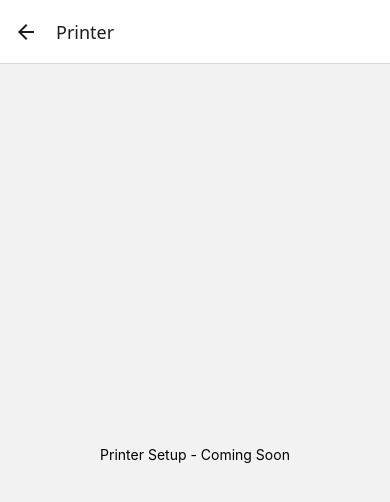
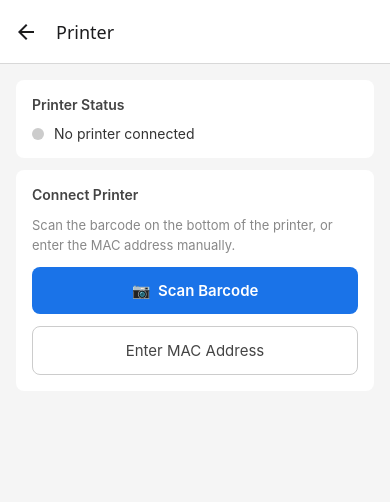
Before and after one commit to AchievedZeus574/zq-label-maker, a React Native app: screen /Printer in a window 390 px wide. Shown: the top 502 px of the page. Built offline with nearby package versions, Linux system fonts and the light colour scheme.

Commit message:
Added printer scanning and connecting

```diff
--- /dev/null
+++ b/src/components/BarcodeScanner.tsx
@@ -0,0 +1,56 @@
+import React, {useRef} from 'react';
+import {View, Text, TouchableOpacity, StyleSheet, Dimensions} from 'react-native';
+import {Camera, CameraType} from 'react-native-camera-kit';
+
+type Props = {
+  onScan: (mac: string) => void;
+  onCancel: () => void;
+};
+
+export default function BarcodeScanner({onScan, onCancel}: Props) {
+  const lastScan = useRef<string>('');
+
+  const handleBarcode = (event: any) => {
+    const value = event.nativeEvent.codeStringValue;
+    if (!value || value === lastScan.current) return;
+    lastScan.current = value;
+    onScan(value);
+  };
+
+  return (
+    <View style={styles.container}>
+      <Camera
+        style={styles.camera}
+        cameraType={CameraType.Back}
+        scanBarcode
+        onReadCode={handleBarcode}
+        showFrame
+        laserColor="red"
+        frameColor="white"
+      />
+      <TouchableOpacity style={styles.cancelBtn} onPress={onCancel}>
+        <Text style={styles.cancelText}>Cancel</Text>
+      </TouchableOpacity>
+    </View>
+  );
+}
+
+const styles = StyleSheet.create({
+  container: {
+    position: 'absolute',
+    top: 0, left: 0, right: 0, bottom: 0,
+    backgroundColor: '#000',
+    zIndex: 99,
+  },
+  camera: {
+    width: Dimensions.get('window').width,
+    height: Dimensions.get('window').height - 80,
+  },
+  cancelBtn: {
+    height: 80,
+    alignItems: 'center',
+    justifyContent: 'center',
+    backgroundColor: '#111',
+  },
+  cancelText: {color: '#fff', fontSize: 16},
+});
--- a/src/screens/EditorScreen.tsx
+++ b/src/screens/EditorScreen.tsx
@@ -30,8 +30,8 @@ type LabelSize = {
 };
 
 const LABEL_SIZES: LabelSize[] = [
-  {id: '1.5x2', label: '1.5" × 2"', widthIn: 1.5, heightIn: 2},
-  {id: '3x2', label: '3" × 2"', widthIn: 3, heightIn: 2},
+  {id: '1.5x2', label: 'Shelf Label', widthIn: 1.5, heightIn: 2},
+  {id: '3x2', label: 'VizPick Label', widthIn: 3, heightIn: 2},
 ];
 
 export default function EditorScreen() {
--- a/src/screens/PrinterScreen.tsx
+++ b/src/screens/PrinterScreen.tsx
@@ -1,14 +1,188 @@
-import React from 'react';
-import {View, Text, StyleSheet} from 'react-native';
+import React, {useState, useEffect} from 'react';
+import BarcodeScanner from '../components/BarcodeScanner';
+import {
+  View,
+  Text,
+  TouchableOpacity,
+  StyleSheet,
+  Alert,
+  PermissionsAndroid,
+  Platform,
+} from 'react-native';
+import RNBluetoothClassic, {
+  BluetoothDevice,
+} from 'react-native-bluetooth-classic';
+
+const normalizeMac = (mac: string): string => {
+  // Normalize MAC format and increment last octet by 1 (Zebra BT offset)
+  const parts = mac.toUpperCase().split(':');
+  if (parts.length !== 6) return mac;
+  const last = parseInt(parts[5], 16);
+  parts[5] = ((last + 1) % 256).toString(16).padStart(2, '0').toUpperCase();
+  return parts.join(':');
+};
 
 export default function PrinterScreen() {
+  const [savedPrinter, setSavedPrinter] = useState<BluetoothDevice | null>(null);
+  const [connecting, setConnecting] = useState(false);
+  const [connected, setConnected] = useState(false);
+  const [scanning, setScanning] = useState(false);
+
+  useEffect(() => {
+    requestPermissions();
+  }, []);
+
+  const requestPermissions = async () => {
+    if (Platform.OS === 'android') {
+      await PermissionsAndroid.requestMultiple([
+        PermissionsAndroid.PERMISSIONS.BLUETOOTH_CONNECT,
+        PermissionsAndroid.PERMISSIONS.BLUETOOTH_SCAN,
+        PermissionsAndroid.PERMISSIONS.CAMERA,
+      ]);
+    }
+  };
+
+  const handleBarcodeScan = (value: string) => {
+  // Basic MAC address validation — must match XX:XX:XX:XX:XX:XX format
+  const macRegex = /^([0-9A-Fa-f]{2}:){5}[0-9A-Fa-f]{2}$/;
+  if (!macRegex.test(value.trim())) {
+    Alert.alert(
+      'Invalid Barcode',
+      'This doesn\'t look like a printer MAC address. Please scan the barcode on the bottom of the ZQ620.',
+    );
+    return;
+  }
+  setScanning(false);
+  connectToMac(value.trim());
+};
+
+  const handleManualMac = () => {
+    Alert.prompt(
+      'Enter MAC Address',
+      'Enter the MAC address from the label on the bottom of the printer.',
+      [
+        {text: 'Cancel', style: 'cancel'},
+        {
+          text: 'Connect',
+          onPress: (mac: string | undefined) => {
+        if (mac) connectToMac(mac.trim());
+        },
+        },
+      ],
+      'plain-text',
+    );
+  };
+
+  const connectToMac = async (rawMac: string) => {
+    const mac = normalizeMac(rawMac);
+    setConnecting(true);
+    try {
+      const device = await RNBluetoothClassic.connectToDevice(mac);
+      setSavedPrinter(device);
+      setConnected(true);
+      Alert.alert('Connected', `Connected to printer at ${mac}`);
+    } catch {
+      Alert.alert('Connection Failed', `Could not connect to ${mac}. Make sure the printer is on and in pairing mode.`);
+    } finally {
+      setConnecting(false);
+    }
+  };
+
+  const disconnect = async () => {
+    if (savedPrinter) {
+      try {
+        await savedPrinter.disconnect();
+      } catch {}
+      setSavedPrinter(null);
+      setConnected(false);
+    }
+  };
+
   return (
     <View style={styles.container}>
-      <Text>Printer Setup - Coming Soon</Text>
+
+      {/* Status Card */}
+      <View style={styles.card}>
+        <Text style={styles.sectionTitle}>Printer Status</Text>
+        <View style={styles.statusRow}>
+          <View style={[styles.dot, connected ? styles.dotGreen : styles.dotGrey]} />
+          <Text style={styles.statusText}>
+            {connected ? `Connected — ${savedPrinter?.address}` : 'No printer connected'}
+          </Text>
+        </View>
+        {connected && (
+          <TouchableOpacity style={styles.disconnectBtn} onPress={disconnect}>
+            <Text style={styles.disconnectText}>Disconnect</Text>
+          </TouchableOpacity>
+        )}
+      </View>
+
+      {/* Connect Options */}
+      {!connected && (
+        <View style={styles.card}>
+          <Text style={styles.sectionTitle}>Connect Printer</Text>
+          <Text style={styles.hint}>
+            Scan the barcode on the bottom of the printer, or enter the MAC address manually.
+          </Text>
+
+          <TouchableOpacity style={styles.primaryBtn} onPress={() => setScanning(true)}>
+            <Text style={styles.primaryBtnText}>📷  Scan Barcode</Text>
+          </TouchableOpacity>
+
+          <TouchableOpacity style={styles.secondaryBtn} onPress={handleManualMac}>
+            <Text style={styles.secondaryBtnText}>Enter MAC Address</Text>
+          </TouchableOpacity>
+
+          {connecting && <Text style={styles.hint}>Connecting...</Text>}
+        </View>
+      )}
+          {scanning && (
+        <BarcodeScanner
+          onScan={handleBarcodeScan}
+          onCancel={() => setScanning(false)}
+        />
+      )}
     </View>
   );
 }
 
 const styles = StyleSheet.create({
-  container: {flex: 1, alignItems: 'center', justifyContent: 'center'},
+  container: {flex: 1, backgroundColor: '#f5f5f5', padding: 16, gap: 12},
+  card: {
+    backgroundColor: '#fff',
+    borderRadius: 8,
+    padding: 16,
+    gap: 12,
+    elevation: 2,
+  },
+  sectionTitle: {fontSize: 14, fontWeight: '600', color: '#444'},
+  statusRow: {flexDirection: 'row', alignItems: 'center', gap: 10},
+  dot: {width: 12, height: 12, borderRadius: 6},
+  dotGreen: {backgroundColor: '#16a34a'},
+  dotGrey: {backgroundColor: '#ccc'},
+  statusText: {fontSize: 14, color: '#333'},
+  hint: {fontSize: 13, color: '#888', lineHeight: 20},
+  primaryBtn: {
+    backgroundColor: '#1a73e8',
+    borderRadius: 8,
+    padding: 14,
+    alignItems: 'center',
+  },
+  primaryBtnText: {color: '#fff', fontSize: 15, fontWeight: '600'},
+  secondaryBtn: {
+    borderWidth: 1,
+    borderColor: '#ccc',
+    borderRadius: 8,
+    padding: 14,
+    alignItems: 'center',
+  },
+  secondaryBtnText: {color: '#444', fontSize: 15},
+  disconnectBtn: {
+    borderWidth: 1,
+    borderColor: '#dc2626',
+    borderRadius: 8,
+    padding: 10,
+    alignItems: 'center',
+  },
+  disconnectText: {color: '#dc2626', fontSize: 14},
 });
```
